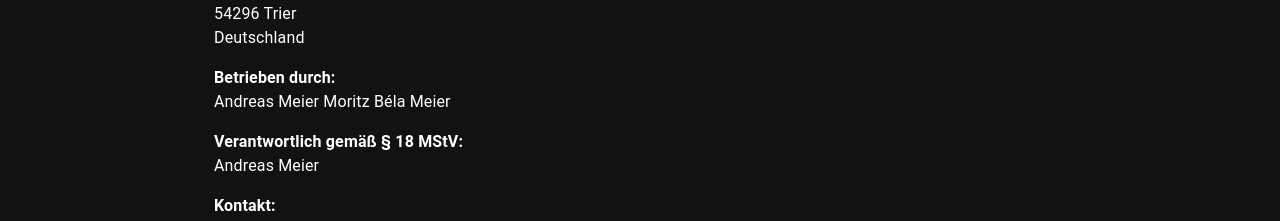
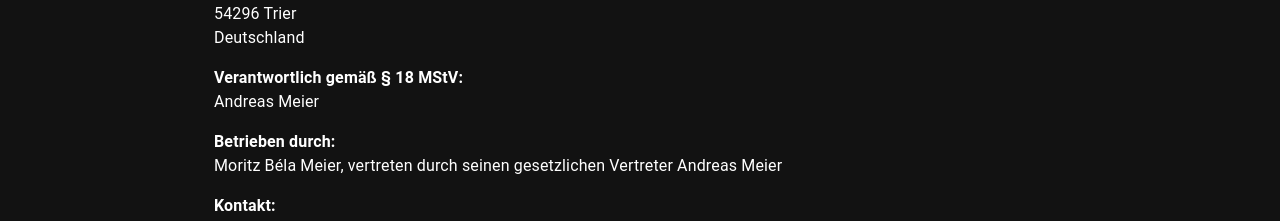
Before and after one commit to moritxius-matsuda/matsuda-bela, a Next.js app: page /impressum in a window 1280 px wide. Shown: the part 236-457 px from the top of the page. Built offline with nearby package versions, Linux system fonts and the light colour scheme; no server answers.

Commit message:
Update page.tsx

```diff
--- a/app/impressum/page.tsx
+++ b/app/impressum/page.tsx
@@ -19,13 +19,12 @@ export default function ImpressumPage() {
           Deutschland
         </Typography>
         <Typography variant="body1" paragraph>
-          <strong>Betrieben durch:</strong><br />
+          <strong>Verantwortlich gemäß § 18 MStV:</strong><br />
           Andreas Meier
-          Moritz Béla Meier
         </Typography>
         <Typography variant="body1" paragraph>
-          <strong>Verantwortlich gemäß § 18 MStV:</strong><br />
-          Andreas Meier
+          <strong>Betrieben durch:</strong><br />
+          Moritz Béla Meier, vertreten durch seinen gesetzlichen Vertreter Andreas Meier
         </Typography>
         <Typography variant="body1" paragraph>
           <strong>Kontakt:</strong><br />
```
